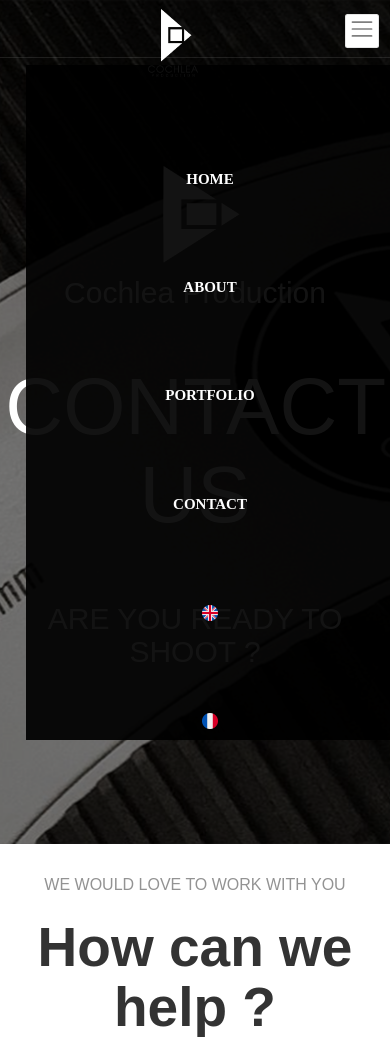
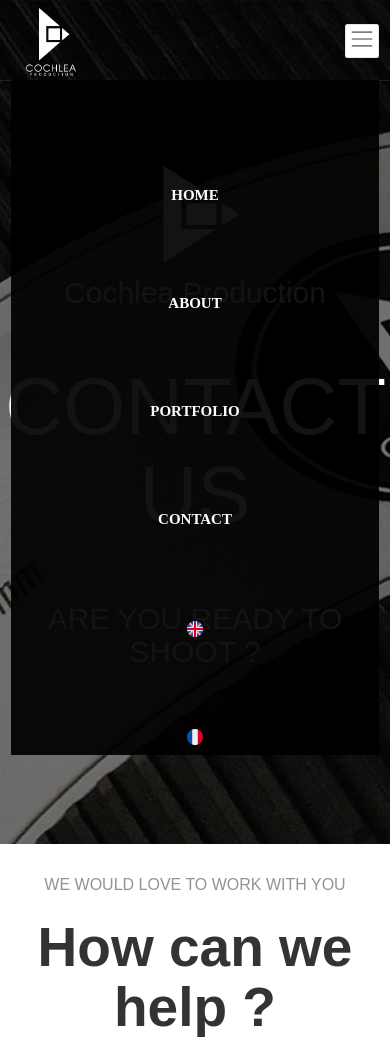
Before and after one commit to SaraMarhoum/Cochlea-website, a PHP site: page /contact.html in a window 390 px wide, after a click that opens the changed part. Shown: the top 1037 px of the page. Run offline with PHP 8.4, Linux system fonts and the light colour scheme; style sheets or scripts are compiled from the project's sources; some libraries are stand-ins or nearby versions; some web fonts are replaced.

Commit message:
edit conflicts

```diff
--- a/contact.html
+++ b/contact.html
@@ -27,6 +27,26 @@
     <link rel="stylesheet" href="https://maxcdn.bootstrapcdn.com/font-awesome/4.5.0/css/font-awesome.min.css">
     <link href="https://fonts.googleapis.com/css?family=Merriweather:400,900,900i" rel="stylesheet">
 
+    <style>
+        @media only screen and (max-width:990px) {
+            .navbar-collapse {
+                margin-top: 13px;
+            }
+            .navbar-nav {
+                margin: auto;
+            }
+            .navbar {
+                padding: 1.5rem 1rem;
+            }
+        }
+        .navbar-brand>img {
+            margin-top: -11px;
+        }
+        ::before,
+        ::after {
+            content: normal !important;
+        }
+    </style>
 
 </head>
 
@@ -318,7 +338,9 @@
 
         btn.on('click', function (e) {
             e.preventDefault();
-            $('html, body').animate({ scrollTop: 0 }, '300');
+            $('html, body').animate({
+                scrollTop: 0
+            }, '300');
         });
     </script>
 
--- a/src/css/index.css
+++ b/src/css/index.css
@@ -26,7 +26,7 @@
   z-index: 1000;
 }
 #button::after {
-  content: "\f077";
+  content: "\f077" !important;
   font-family: FontAwesome;
   font-weight: normal;
   font-style: normal;
```
Also changed, not shown: index.html (+25 -7 lines).
